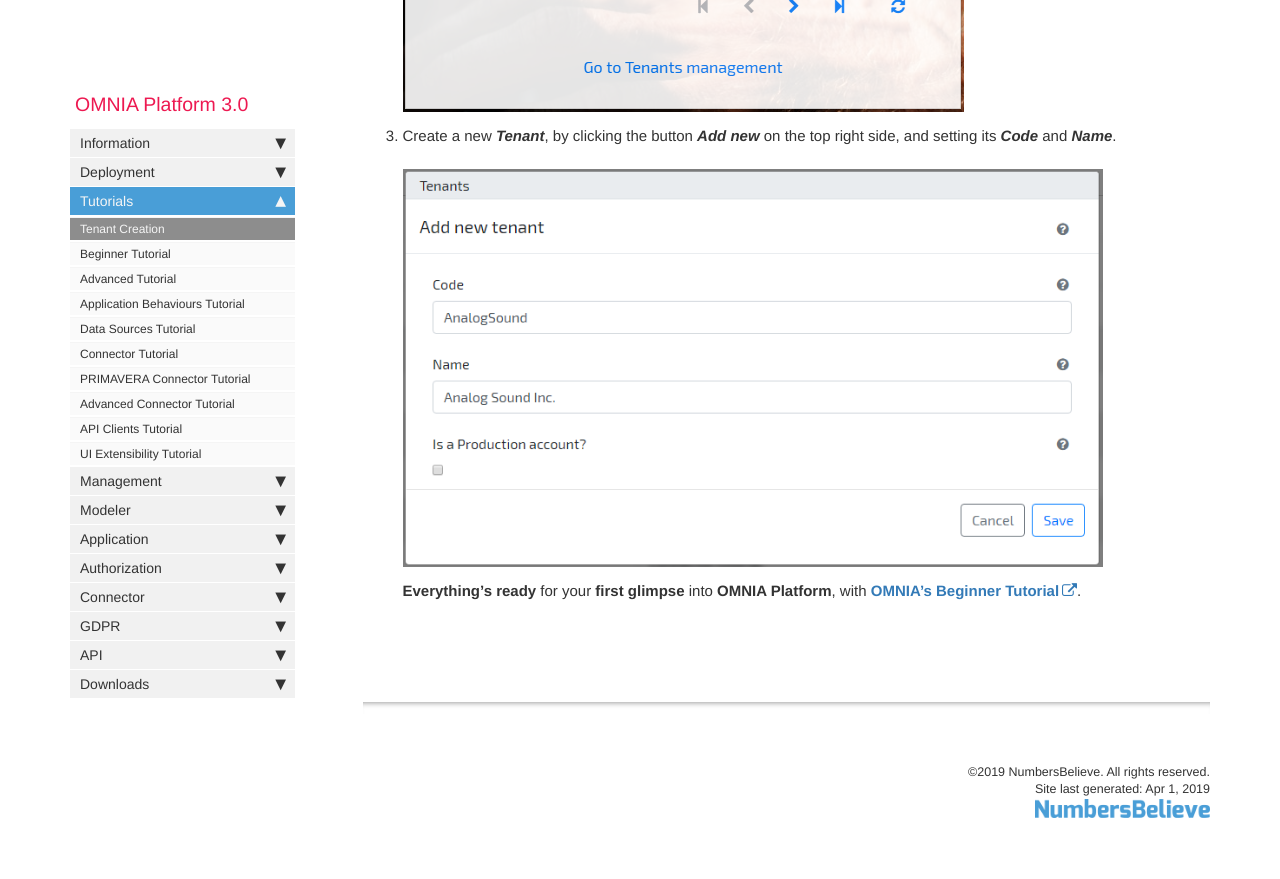
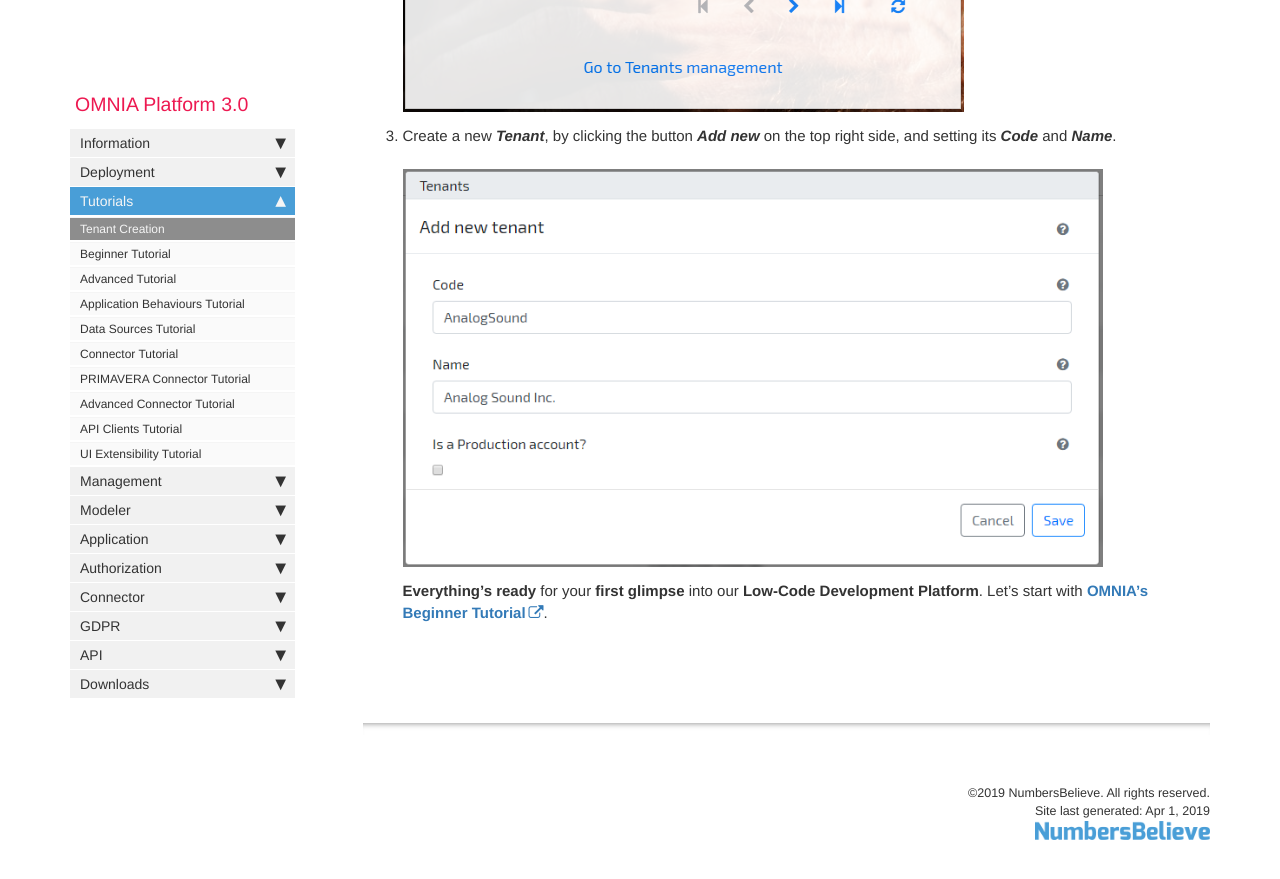
Before and after one commit to daniel8lopes/omnia3, a Jekyll site: the page built from docs/pages/omnia3/Tutorials/omnia3_tenantcreation.md, in a window 1280 px wide and 900 px high, scrolled down 1706 px. Shown: the top 879 px of the window. Built offline with Jekyll 4.4.1, drawn with Linux system fonts in a browser that asks for light colours; nearby versions of some CDN libraries; comment, search, counter and statistics services are not loaded.

Commit message:
Update omnia3_tenantcreation.md

```diff
--- a/docs/pages/omnia3/Tutorials/omnia3_tenantcreation.md
+++ b/docs/pages/omnia3/Tutorials/omnia3_tenantcreation.md
@@ -33,4 +33,4 @@ If you do not have a deployment yet, please view the instructions for [Deploying
 
     ![OMNIA Tenant Code](/images/tutorials/tenantcreation/Management-Create-Tenant.PNG)
 
-    **Everything's ready** for your **first glimpse** into **OMNIA Platform**, with [**OMNIA's Beginner Tutorial**](http://docs.numbersbelieve.com/omnia3_beginnertutorial.html).
+    **Everything's ready** for your **first glimpse** into our **Low-Code Development Platform**. Let's start with [**OMNIA's Beginner Tutorial**](http://docs.numbersbelieve.com/omnia3_beginnertutorial.html).
```
